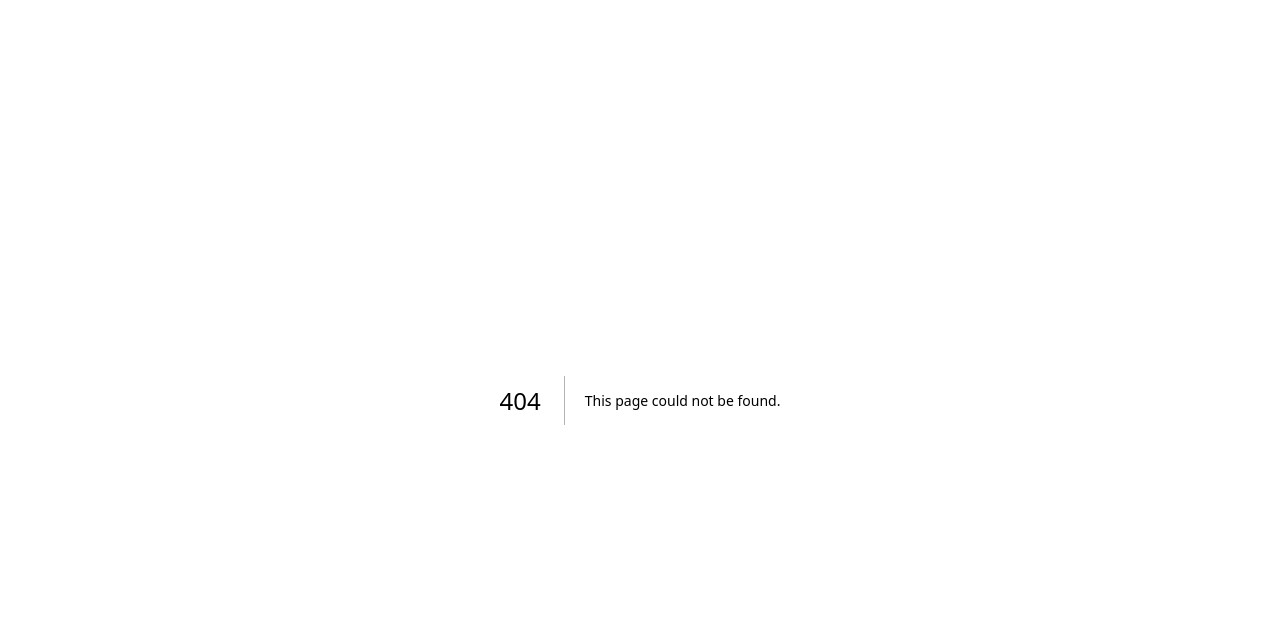
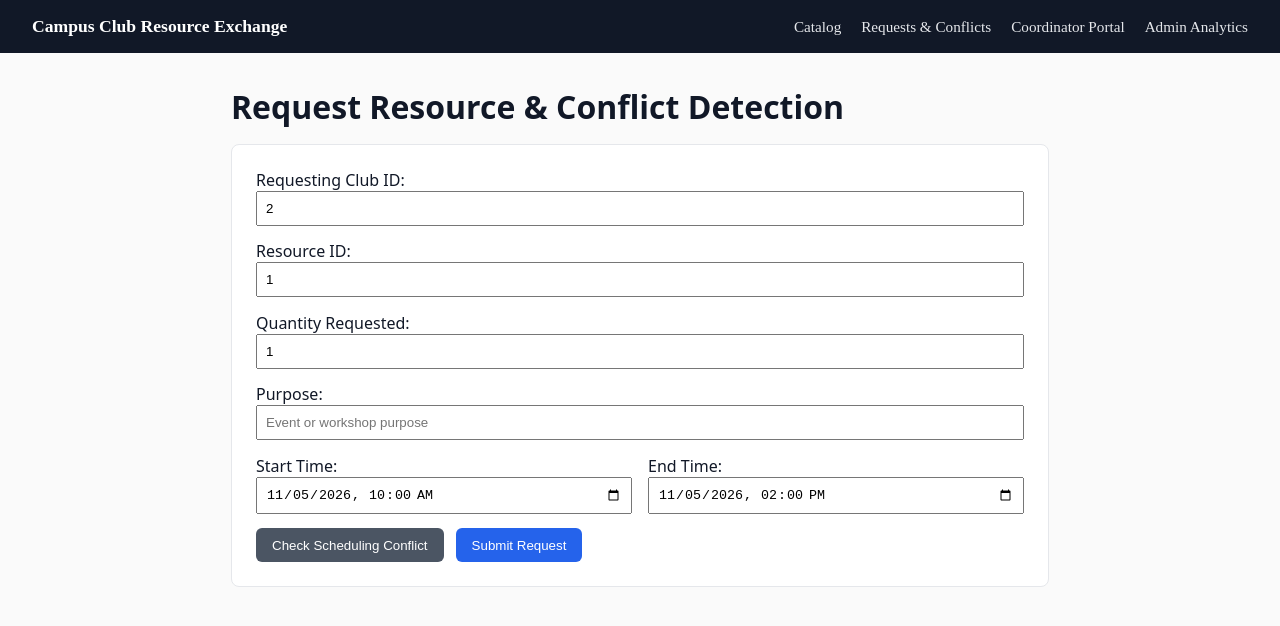
Before and after one commit to DBMS-TEAM-15/Club-Resource-Management, a Next.js app: page /requests in a window 1280 px wide. Before the commit this address had no page. Shown: the top 626 px of the page. Built offline with nearby package versions, Linux system fonts and the light colour scheme.

Commit message:
add resource request page with conflict check and alternative suggestions (#12)

```diff
--- /dev/null
+++ b/src/app/requests/page.tsx
@@ -0,0 +1,114 @@
+"use client";
+
+import { useState } from "react";
+import Navbar from "@/components/Navbar";
+
+export default function RequestsPage() {
+  const [clubId, setClubId] = useState("2");
+  const [resourceId, setResourceId] = useState("1");
+  const [purpose, setPurpose] = useState("");
+  const [quantity, setQuantity] = useState("1");
+  const [startTime, setStartTime] = useState("2026-11-05T10:00");
+  const [endTime, setEndTime] = useState("2026-11-05T14:00");
+  const [conflictInfo, setConflictInfo] = useState<any>(null);
+  const [message, setMessage] = useState("");
+
+  async function checkConflict() {
+    const params = new URLSearchParams({
+      resourceId,
+      quantity,
+      startTime,
+      endTime,
+    });
+    const res = await fetch(`/api/requests/conflicts?${params.toString()}`);
+    const data = await res.json();
+    setConflictInfo(data);
+  }
+
+  async function submitRequest(targetResourceId = resourceId) {
+    const res = await fetch("/api/requests", {
+      method: "POST",
+      headers: { "Content-Type": "application/json" },
+      body: JSON.stringify({
+        club_id: Number(clubId),
+        resource_id: Number(targetResourceId),
+        purpose,
+        quantity_requested: Number(quantity),
+        start_time: startTime,
+        end_time: endTime,
+      }),
+    });
+    const data = await res.json();
+    if (res.ok) {
+      setMessage(`Request #${data.request.request_id} created successfully!`);
+    } else {
+      setMessage(`Error: ${data.error}`);
+    }
+  }
+
+  return (
+    <div>
+      <Navbar />
+      <main style={{ maxWidth: 850, margin: "2rem auto", padding: "0 1rem", fontFamily: "system-ui, sans-serif" }}>
+        <h1>Request Resource & Conflict Detection</h1>
+        <div style={{ background: "#fff", padding: "1.5rem", borderRadius: 8, border: "1px solid #e5e7eb", marginTop: "1rem", display: "grid", gap: "0.9rem" }}>
+          <label>
+            Requesting Club ID:
+            <input value={clubId} onChange={(e) => setClubId(e.target.value)} style={{ width: "100%", padding: "0.5rem" }} />
+          </label>
+          <label>
+            Resource ID:
+            <input value={resourceId} onChange={(e) => setResourceId(e.target.value)} style={{ width: "100%", padding: "0.5rem" }} />
+          </label>
+          <label>
+            Quantity Requested:
+            <input type="number" value={quantity} onChange={(e) => setQuantity(e.target.value)} style={{ width: "100%", padding: "0.5rem" }} />
+          </label>
+          <label>
+            Purpose:
+            <input value={purpose} onChange={(e) => setPurpose(e.target.value)} placeholder="Event or workshop purpose" style={{ width: "100%", padding: "0.5rem" }} />
+          </label>
+          <div style={{ display: "flex", gap: "1rem" }}>
+            <label style={{ flex: 1 }}>
+              Start Time:
+              <input type="datetime-local" value={startTime} onChange={(e) => setStartTime(e.target.value)} style={{ width: "100%", padding: "0.5rem" }} />
+            </label>
+            <label style={{ flex: 1 }}>
+              End Time:
+              <input type="datetime-local" value={endTime} onChange={(e) => setEndTime(e.target.value)} style={{ width: "100%", padding: "0.5rem" }} />
+            </label>
+          </div>
+          <div style={{ display: "flex", gap: "0.75rem" }}>
+            <button onClick={checkConflict} style={{ padding: "0.6rem 1rem", background: "#4b5563", color: "#fff", border: "none", borderRadius: 6 }}>
+              Check Scheduling Conflict
+            </button>
+            <button onClick={() => submitRequest()} style={{ padding: "0.6rem 1rem", background: "#2563eb", color: "#fff", border: "none", borderRadius: 6 }}>
+              Submit Request
+            </button>
+          </div>
+          {message && <p style={{ fontWeight: 600 }}>{message}</p>}
+        </div>
+
+        {conflictInfo && (
+          <div style={{ marginTop: "1.5rem", padding: "1rem", borderRadius: 8, background: conflictInfo.conflict?.has_conflict ? "#fef2f2" : "#ecfdf5", border: "1px solid #d1d5db" }}>
+            <h3>{conflictInfo.conflict?.has_conflict ? "Scheduling Conflict Detected!" : "No Conflict — Resource Available"}</h3>
+            <p>Available Quantity in Window: {conflictInfo.conflict?.quantity_available}</p>
+            {conflictInfo.alternatives?.length > 0 && (
+              <div style={{ marginTop: "1rem" }}>
+                <h4>Suggested Alternative Resources (Same Category):</h4>
+                {conflictInfo.alternatives.map((alt: any) => (
+                  <div key={alt.resource_id} style={{ display: "flex", justifyContent: "space-between", padding: "0.5rem 0", borderBottom: "1px solid #e5e7eb" }}>
+                    <span>{alt.resource_name} ({alt.owner_club_name}) — Available: {alt.available_qty}</span>
+                    <button onClick={() => submitRequest(String(alt.resource_id))} style={{ padding: "0.3rem 0.75rem", background: "#059669", color: "#fff", border: "none", borderRadius: 4 }}>
+                      Request This Instead
+                    </button>
+                  </div>
+                ))}
+              </div>
+            )}
+          </div>
+        )}
+      </main>
+    </div>
+  );
+}
```
